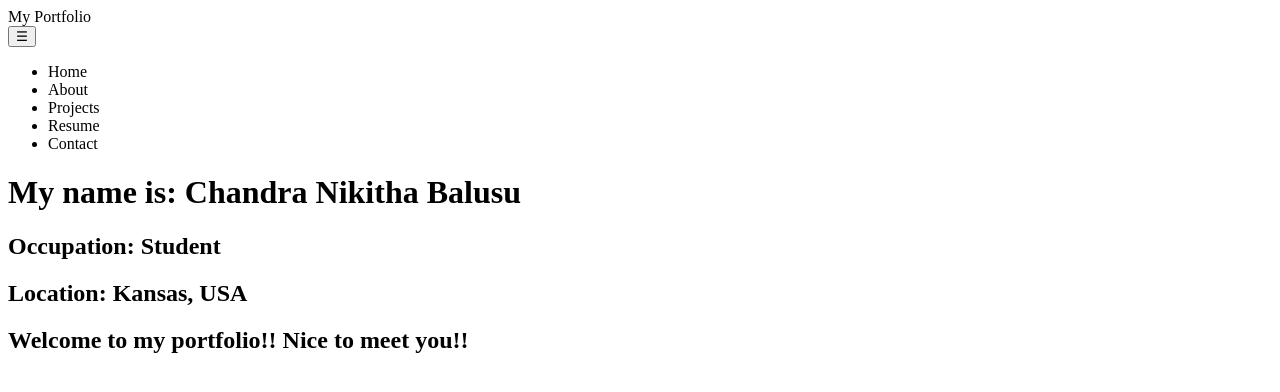
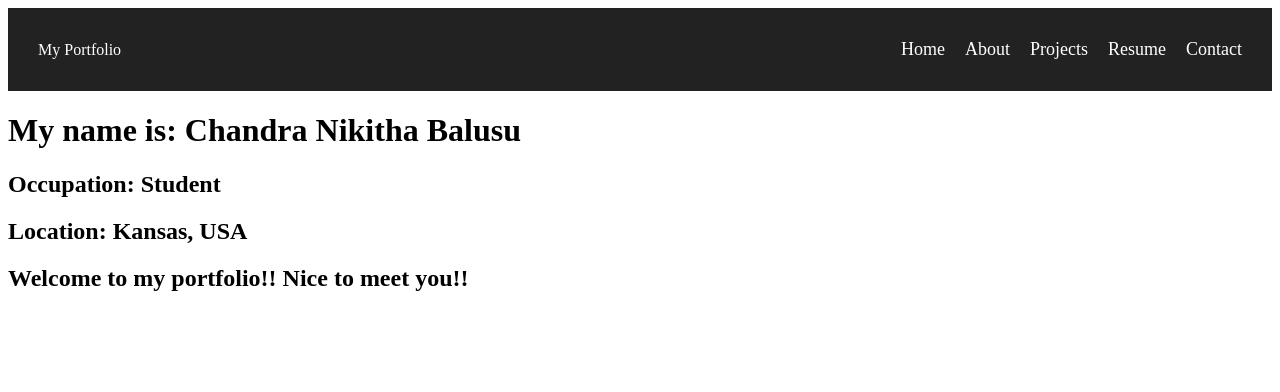
Before and after one commit to nikhithachowdarybalusu/portfolio3, an Angular app: page / in a window 1280 px wide. Shown: the top 392 px of the page. Built offline with nearby package versions, Linux system fonts and the light colour scheme.

Commit message:
Edited app.component.css

```diff
--- a/src/app/app.component.css
+++ b/src/app/app.component.css
@@ -0,0 +1,58 @@
+.navbar {
+    display: flex;
+    justify-content: space-between;
+    align-items: center;
+    background: #222;
+    color: white;
+    padding: 15px 30px;
+  }
+
+  .logo a {
+    color: white;
+    text-decoration: none;
+    font-size: 24px;
+    font-weight: bold;
+  }
+
+  .menu-btn {
+    display: none;
+    background: none;
+    border: none;
+    font-size: 24px;
+    color: white;
+    cursor: pointer;
+  }
+
+  ul {
+    list-style: none;
+    display: flex;
+    gap: 20px;
+  }
+
+  li a {
+    color: white;
+    text-decoration: none;
+    font-size: 18px;
+  }
+
+  @media (max-width: 768px) {
+
+    .menu-btn {
+      display: none;
+    }
+
+    ul {
+      display: none;
+      flex-direction: column;
+      position: absolute;
+      top: 60px;
+      right: 0;
+      background: #222;
+      width: 100%;
+      padding: 10px;
+    }
+
+    ul.open {
+      display: flex;
+    }
+  }
```
